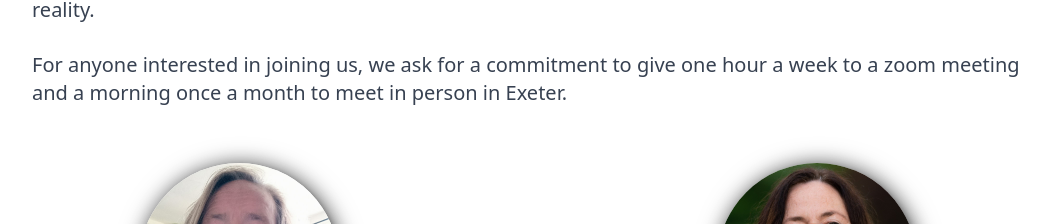
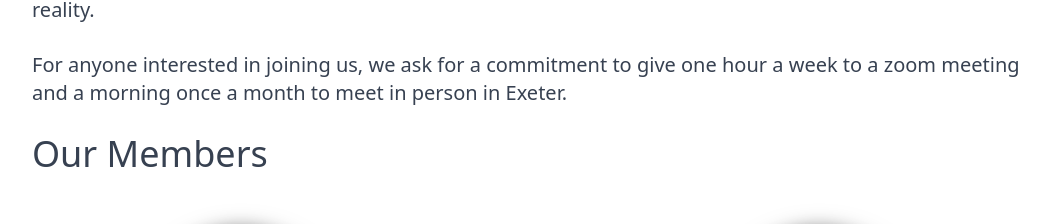
Before and after one commit to danielhpavey/exeter-tiny-house, a Next.js app: page /about in a window 1280 px wide. Shown: the part 1054-1278 px from the top of the page, without its empty margins (112-1167 px from the left). Built offline with nearby package versions, Linux system fonts and the light colour scheme; no server answers.

Commit message:
💄  Add our members title to about page

```diff
--- a/pages/about.js
+++ b/pages/about.js
@@ -17,6 +17,7 @@ export default function AboutPage({ posts }) {
 
             <Page f={posts[0].frontmatter} c={posts[0].content}/>
 
+            <h1 className="text-4xl mb-7">Our Members</h1>
             <div className='mx-auto prose flex flex-wrap gap-x-14 justify-between mt-14'>
               {posts.slice(1).map(({ slug, frontmatter, content }) => (
                 <div key={slug} className='md:w-5/12'>
```
